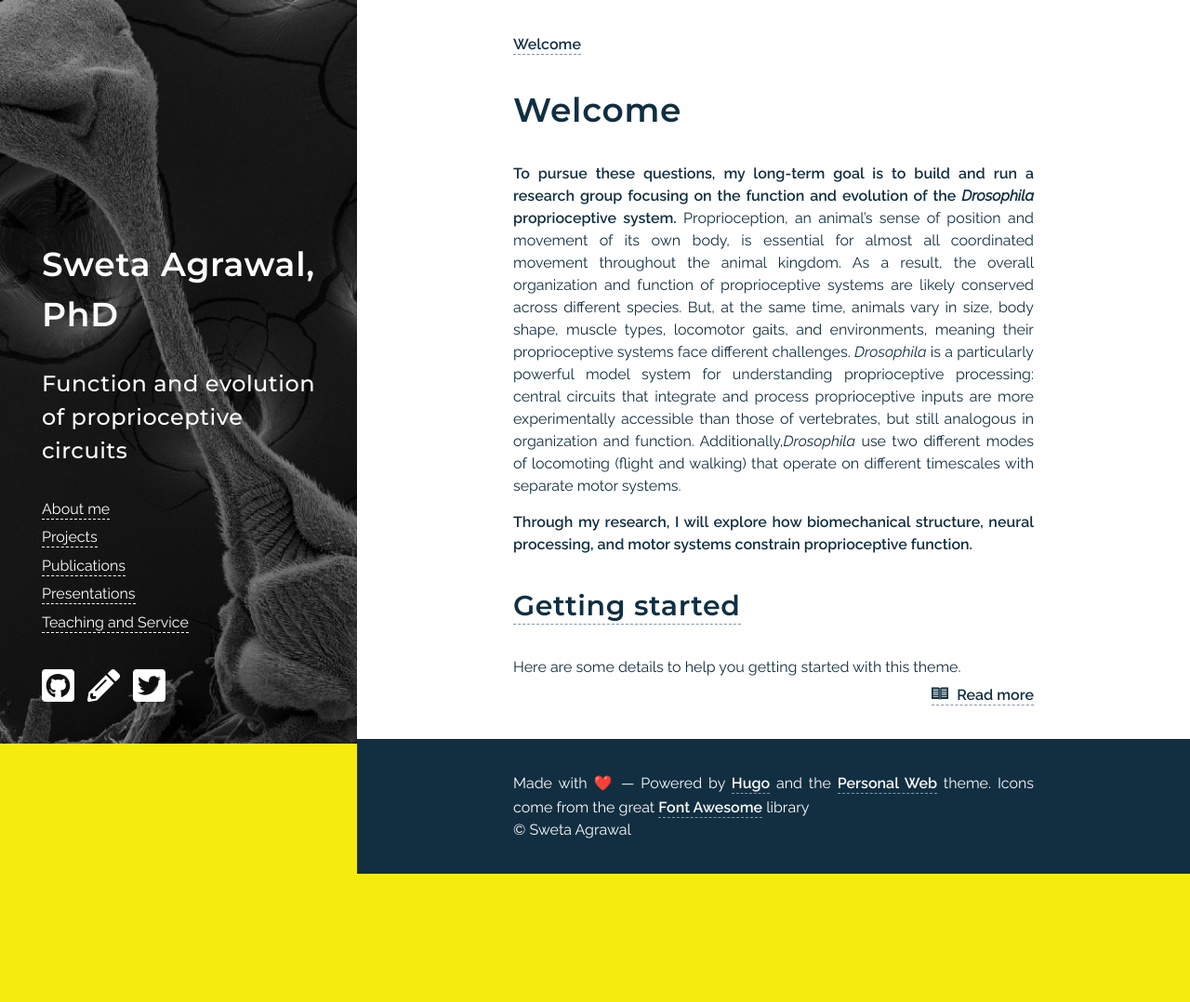
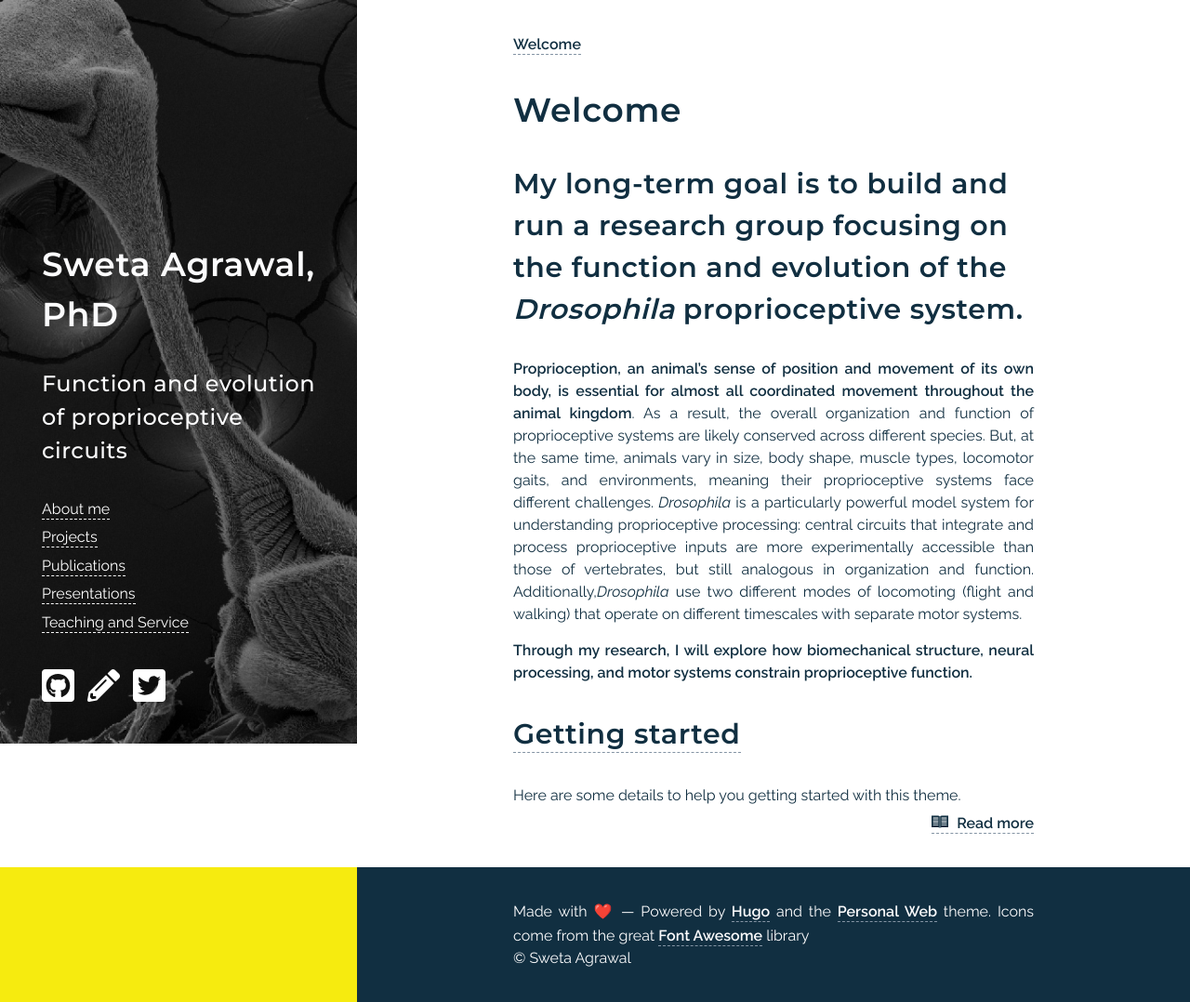
Before and after one commit to sagrawal/sagrawal.github.io, a plain HTML site: page index.html in a window 1280 px wide. Shown: the whole page at 93% size. Before the commit the page ends 940 px from the top, so only its background shows below. Drawn offline with Linux system fonts and the light colour scheme.

Commit message:
edits to landing

```diff
--- a/index.html
+++ b/index.html
@@ -132,7 +132,8 @@
     <main id="content" class="">
 
 <h1>Welcome</h1>
-<p><strong>To pursue these questions, my long-term goal is to build and run a research group focusing on the function and evolution of the <em>Drosophila</em> proprioceptive system.</strong> Proprioception, an animal’s sense of position and movement of its own body, is essential for almost all coordinated movement throughout the animal kingdom. As a result, the overall organization and function of proprioceptive systems are likely conserved across different species. But, at the same time, animals vary in size, body shape, muscle types, locomotor gaits, and environments, meaning their proprioceptive systems face different challenges. <em>Drosophila</em> is a particularly powerful model system for understanding proprioceptive processing: central circuits that integrate and process proprioceptive inputs are more experimentally accessible than those of vertebrates, but still analogous in organization and function. Additionally,<em>Drosophila</em> use two different modes of locomoting (flight and walking) that operate on different timescales with separate motor systems.</p>
+<h2 id="my-long-term-goal-is-to-build-and-run-a-research-group-focusing-on-the-function-and-evolution-of-the-drosophila-proprioceptive-system">My long-term goal is to build and run a research group focusing on the function and evolution of the <em>Drosophila</em> proprioceptive system.</h2>
+<p><strong>Proprioception, an animal’s sense of position and movement of its own body, is essential for almost all coordinated movement throughout the animal kingdom</strong>. As a result, the overall organization and function of proprioceptive systems are likely conserved across different species. But, at the same time, animals vary in size, body shape, muscle types, locomotor gaits, and environments, meaning their proprioceptive systems face different challenges. <em>Drosophila</em> is a particularly powerful model system for understanding proprioceptive processing: central circuits that integrate and process proprioceptive inputs are more experimentally accessible than those of vertebrates, but still analogous in organization and function. Additionally,<em>Drosophila</em> use two different modes of locomoting (flight and walking) that operate on different timescales with separate motor systems.</p>
 <p><strong>Through my research, I will explore how biomechanical structure, neural processing, and motor systems constrain proprioceptive function.</strong></p>
 
 
```
